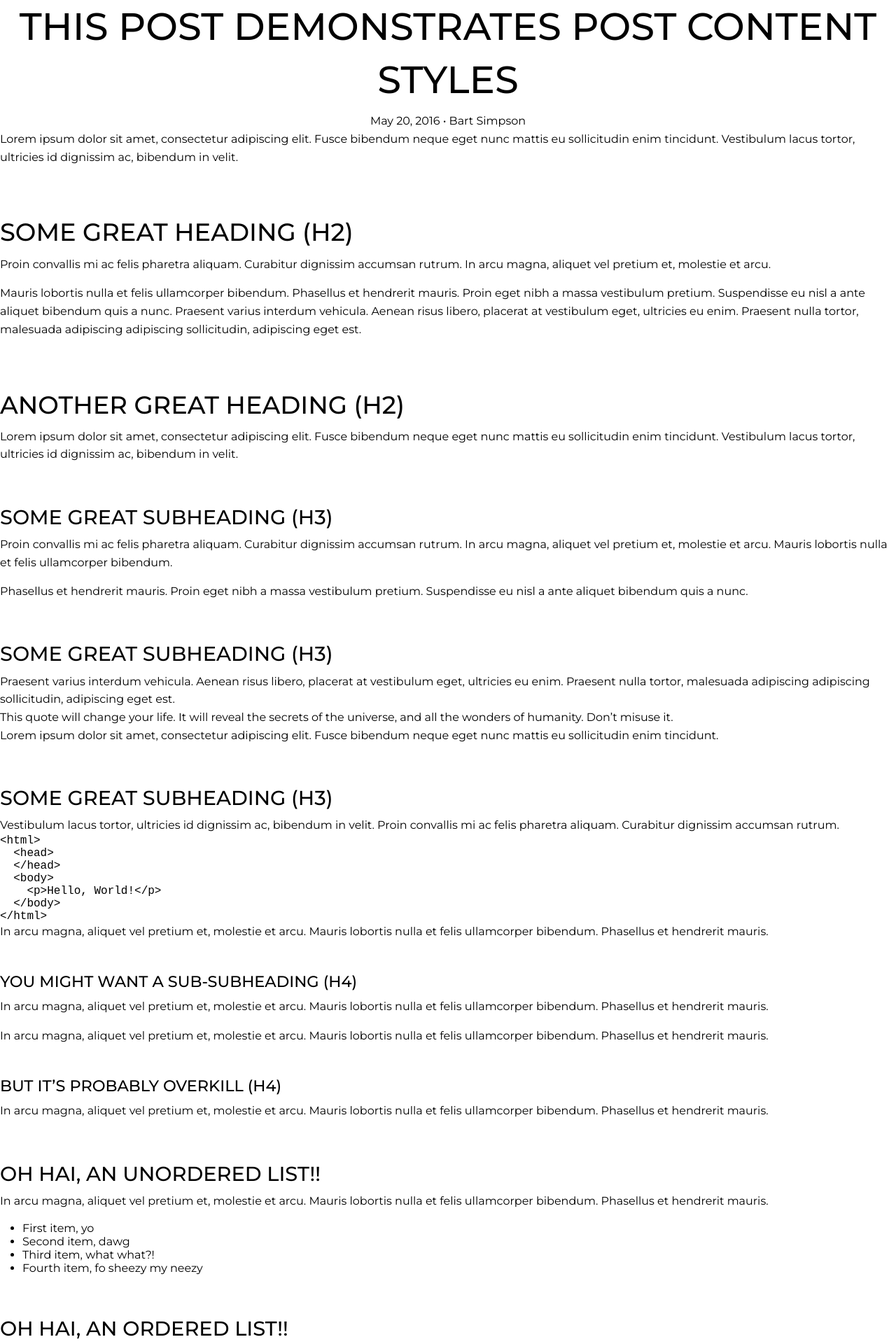
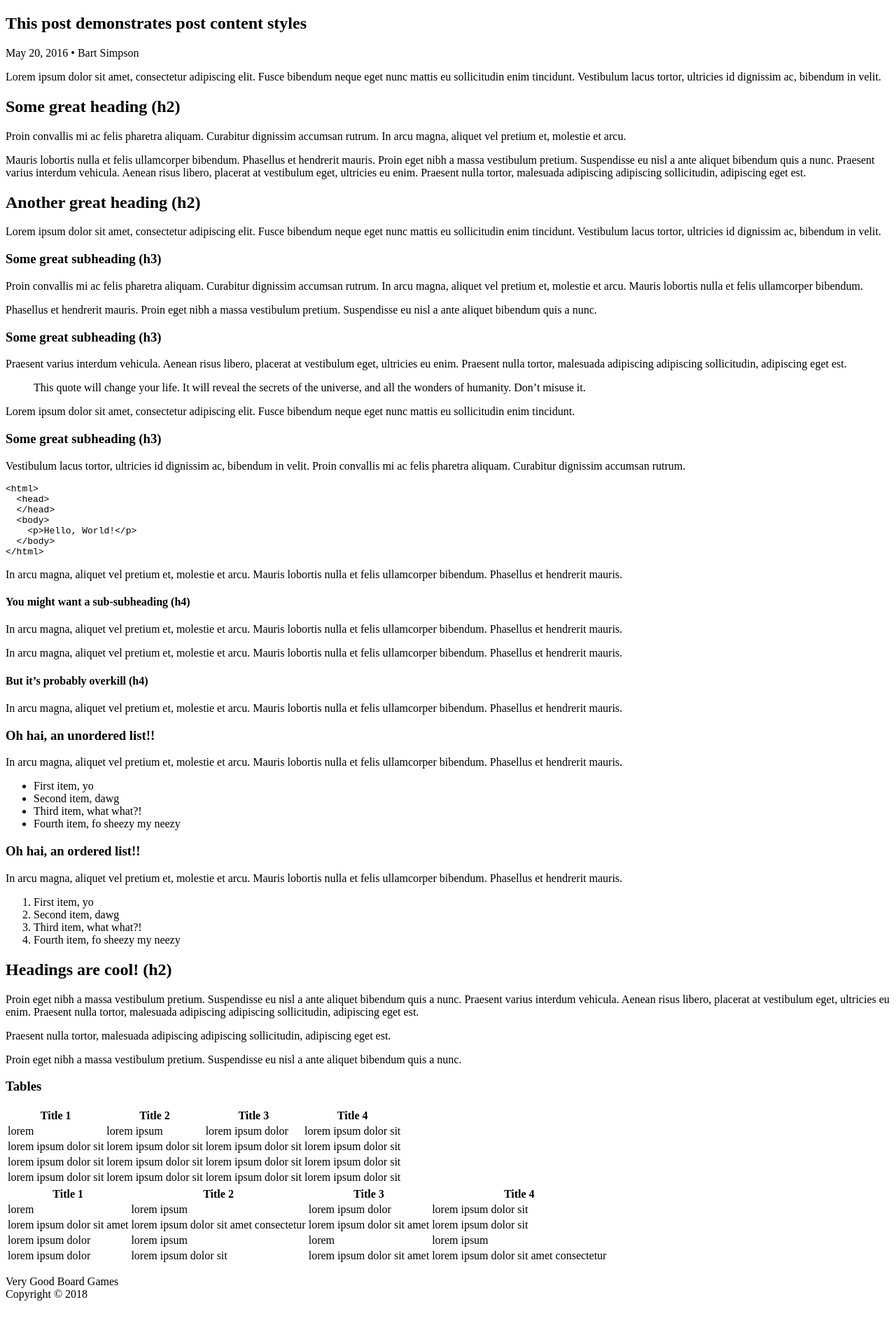
Before and after one commit to mtdegoes/verygoodboardgames, a Jekyll site: the page built from brand-site/_posts/2016-05-20-this-post-demonstrates-post-content-styles.md, in a window 1280 px wide. Shown: the top 1920 px of the page at 70% size. Built offline with Jekyll 4.4.1, drawn with Linux system fonts in a browser that asks for light colours; after the commit the page ends 1874 px from its top, so only the background shows below that.

Commit message:
New Test

```diff
--- a/brand-site/assets/main.scss
+++ b/brand-site/assets/main.scss
@@ -1,5 +1 @@
----
-# Only the main Sass file needs front matter (the dashes are enough)
----
-
 @import "basic";
```
